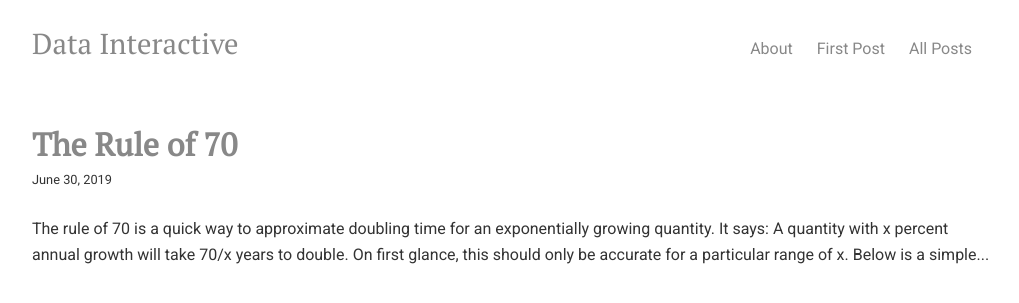
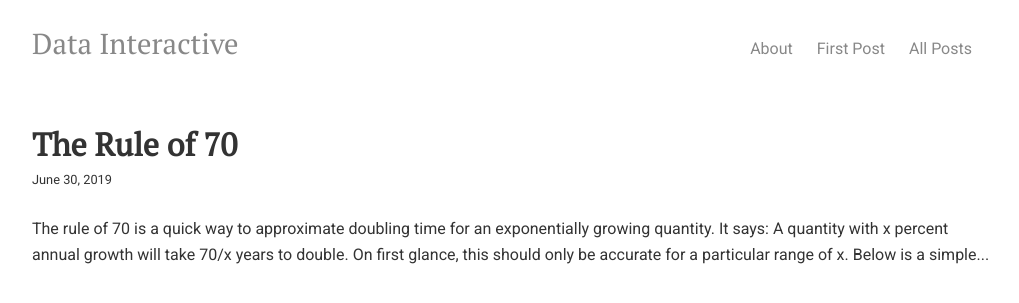
Before and after one commit to datainteractive/datainteractive.github.io, a Jekyll site: the page built from index.html, in a window 1280 px wide. Shown: the top 303 px of the page, without its empty margins (128-1147 px from the left). Built offline with Jekyll 4.4.1, drawn with Linux system fonts in a browser that asks for light colours; comment, search, counter and statistics services are not loaded.

Commit message:
Update main.css

```diff
--- a/css/main.css
+++ b/css/main.css
@@ -50,8 +50,8 @@ a:hover {
     color: #333;
 }
 
-h1 a:hover {
-    color: #888;
+h1 a {
+    color: #333;
 }
 
 /* Font and style settings ----------------------------------------------------*/
```
